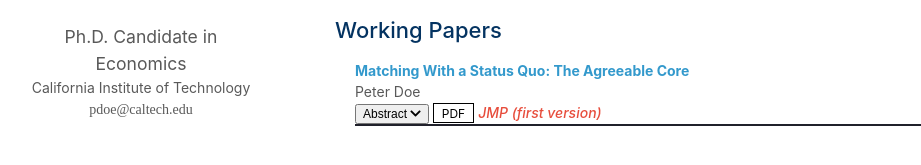
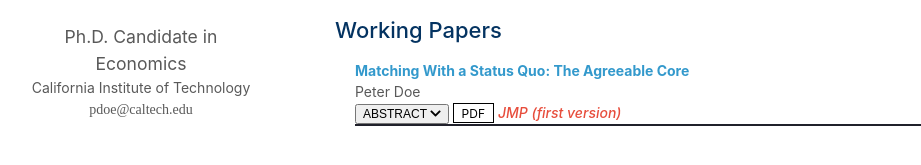
Before and after one commit to Pita-Dough/Pita-Dough.github.io, a Jekyll site: the page built from index.md, in a window 1280 px wide. Shown: the part 258-423 px from the top of the page, without its empty margins (135-1056 px from the left). Built offline with Jekyll 4.4.1, drawn with Linux system fonts in a browser that asks for light colours; nearby versions of some CDN libraries; a style sheet for code colours, icons or effects is not loaded; our own code applies the rules of GitHub Pages for plain Markdown files.

Commit message:
Update workingpapers.md

```diff
--- a/_includes/workingpapers.md
+++ b/_includes/workingpapers.md
@@ -27,7 +27,7 @@
       <a>
       <!-- <button class="btn btn-sm btn-bd-primary" type="button"></button> -->
       <button class="btn btn-sm z-depth-0" type="button" target="_blank" style="font-size:12px;" id="toggleButton{{ forloop.index }}">
-      Abstract <i class='fas fa-chevron-down' style='font-size:12px'></i>
+      ABSTRACT <i class='fas fa-chevron-down' style='font-size:12px'></i>
       </button>
       </a>
       {% endif %}
```
